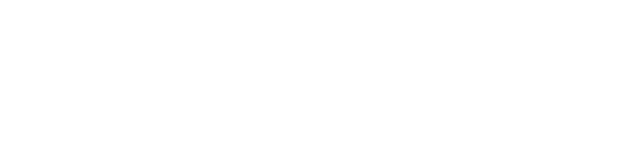
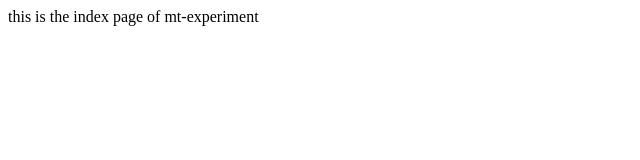
Before and after one commit to donnaelise/mt-experiment, a plain HTML site: page index.html in a window 1280 px wide. Shown: the whole page, without its empty margins (0-640 px from the left). Drawn offline with Linux system fonts and the light colour scheme.

Commit message:
add content to index.html

```diff
--- a/index.html
+++ b/index.html
@@ -1 +1 @@
-<p></p>
+<p>this is the index page of mt-experiment</p>
```
